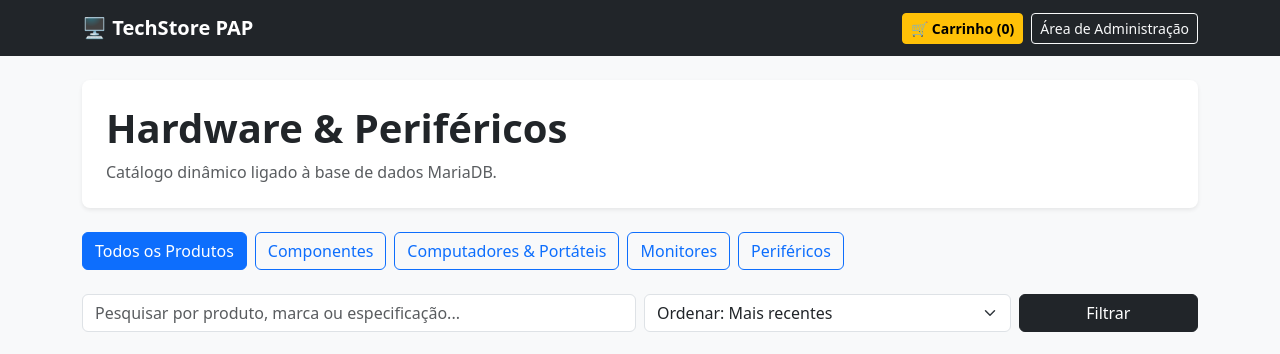
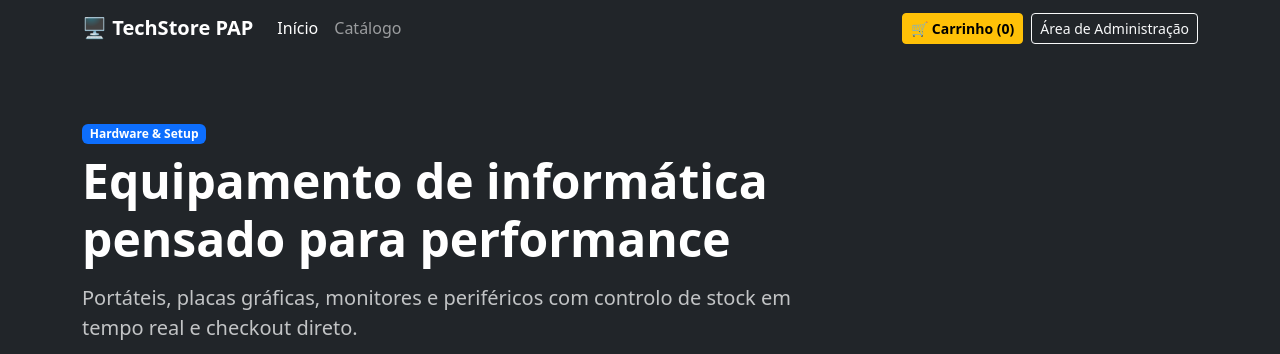
Before and after one commit to MartimFreire24is6/loja-informatica-pap, a PHP site: page / in a window 1280 px wide. Shown: the top 354 px of the page. Run offline with PHP 8.4, Linux system fonts and the light colour scheme; data comes from the database, SQL or seed files in the repository.

Commit message:
Corrigir filtro por categoria no catalogo.php e atualizar navegação

```diff
--- a/index.php
+++ b/index.php
@@ -1,144 +1,103 @@
 <?php
 session_start();
+require_once 'db.php';
+
 $totalItensCarrinho = array_sum($_SESSION['carrinho'] ?? []);
 
-require_once 'db.php';
-
-// Buscar todas as categorias para o menu de filtros
-$stmtCat = $pdo->query("SELECT * FROM categorias ORDER BY nome ASC");
-$categorias = $stmtCat->fetchAll();
-
-// Verificar se o utilizador filtrou por alguma categoria na URL (ex: index.php?categoria=perifericos)
-$categoriaSlug = is_string($_GET['categoria'] ?? null) ? $_GET['categoria'] : '';
-$pesquisa = is_string($_GET['q'] ?? null) ? trim($_GET['q']) : '';
-$ordem = is_string($_GET['ordem'] ?? null) ? $_GET['ordem'] : 'recentes';
-if (!in_array($ordem, ['recentes', 'preco_asc', 'preco_desc', 'nome_asc'], true)) {
-    $ordem = 'recentes';
-}
-
-$where = [];
-$params = [];
-
-if ($categoriaSlug !== '') {
-    $where[] = 'c.slug = ?';
-    $params[] = $categoriaSlug;
-}
-
-if ($pesquisa !== '') {
-    $where[] = '(p.nome LIKE ? OR p.marca LIKE ? OR p.descricao LIKE ?)';
-    $termo = '%' . $pesquisa . '%';
-    $params[] = $termo;
-    $params[] = $termo;
-    $params[] = $termo;
-}
-
-$orderBy = match ($ordem) {
-    'preco_asc' => 'p.preco ASC',
-    'preco_desc' => 'p.preco DESC',
-    'nome_asc' => 'p.nome ASC',
-    default => 'p.id DESC',
-};
-
-$sql = "SELECT p.*, c.nome AS categoria_nome
+$categorias = $pdo->query("SELECT * FROM categorias ORDER BY nome ASC")->fetchAll();
+$destaques  = $pdo->query("
+    SELECT p.*, c.nome AS categoria_nome
     FROM produtos p
-        JOIN categorias c ON p.categoria_id = c.id";
-if ($where !== []) {
-    $sql .= ' WHERE ' . implode(' AND ', $where);
-}
-$sql .= " ORDER BY {$orderBy}";
-
-$stmtProd = $pdo->prepare($sql);
-$stmtProd->execute($params);
-$produtos = $stmtProd->fetchAll();
+    JOIN categorias c ON p.categoria_id = c.id
+    WHERE p.stock > 0
+    ORDER BY p.id DESC
+    LIMIT 3
+")->fetchAll();
 ?>
 <!DOCTYPE html>
 <html lang="pt">
 <head>
     <meta charset="UTF-8">
     <meta name="viewport" content="width=device-width, initial-scale=1.0">
-    <title>TechStore PAP - Computadores e Periféricos</title>
-    <!-- Bootstrap 5 via CDN para um visual moderno e responsivo -->
+    <title>TechStore PAP — Computadores, Hardware e Periféricos</title>
     <link href="https://cdn.jsdelivr.net/npm/bootstrap@5.3.3/dist/css/bootstrap.min.css" rel="stylesheet">
-    <style>
-        .card-img-top {
-            height: 200px;
-            object-fit: cover;
-        }
-    </style>
 </head>
 <body class="bg-light">
 
-    <!-- Barra de Navegação -->
-    <nav class="navbar navbar-expand-lg navbar-dark bg-dark mb-4">
+    <nav class="navbar navbar-expand-lg navbar-dark bg-dark">
         <div class="container">
             <a class="navbar-brand fw-bold" href="index.php">🖥️ TechStore PAP</a>
-            <div class="d-flex">
-                <a href="carrinho.php" class="btn btn-warning btn-sm fw-bold me-2">
+            <button class="navbar-toggler" type="button" data-bs-toggle="collapse" data-bs-target="#menuNav">
+                <span class="navbar-toggler-icon"></span>
+            </button>
+            <div class="collapse navbar-collapse" id="menuNav">
+                <ul class="navbar-nav me-auto mb-2 mb-lg-0">
+                    <li class="nav-item"><a class="nav-link active" href="index.php">Início</a></li>
+                    <li class="nav-item"><a class="nav-link" href="catalogo.php">Catálogo</a></li>
+                </ul>
+                <div class="d-flex gap-2">
+                    <a href="carrinho.php" class="btn btn-warning btn-sm fw-bold">
                         🛒 Carrinho (<?= (int)$totalItensCarrinho ?>)
                     </a>
                     <a href="admin.php" class="btn btn-outline-light btn-sm">Área de Administração</a>
                 </div>
             </div>
+        </div>
     </nav>
 
-    <div class="container">
-        <!-- Cabeçalho -->
-        <div class="p-4 mb-4 bg-white rounded-3 shadow-sm">
-            <h1 class="display-6 fw-bold">Hardware & Periféricos</h1>
-            <p class="text-muted mb-0">Catálogo dinâmico ligado à base de dados MariaDB.</p>
+    <!-- Hero Banner -->
+    <section class="bg-dark text-white py-5 mb-5">
+        <div class="container py-3">
+            <div class="row align-items-center g-4">
+                <div class="col-lg-8">
+                    <span class="badge bg-primary mb-2">Hardware &amp; Setup</span>
+                    <h1 class="display-5 fw-bold mb-3">Equipamento de informática pensado para performance</h1>
+                    <p class="lead text-light opacity-75 mb-4">
+                        Portáteis, placas gráficas, monitores e periféricos com controlo de stock em tempo real e checkout direto.
+                    </p>
+                    <div class="d-flex flex-wrap gap-2">
+                        <a href="catalogo.php" class="btn btn-primary btn-lg px-4">Explorar Catálogo</a>
+                        <a href="#destaques" class="btn btn-outline-light btn-lg px-4">Ver Destaques</a>
+                    </div>
+                </div>
+            </div>
+        </div>
+    </section>
+
+    <!-- Categorias -->
+    <section class="container mb-5">
+        <div class="d-flex justify-content-between align-items-center mb-3">
+            <h2 class="h4 fw-bold mb-0">Categorias</h2>
+            <a href="catalogo.php" class="text-decoration-none small">Ver tudo →</a>
+        </div>
+        <div class="row row-cols-2 row-cols-md-4 g-3">
+            <?php foreach ($categorias as $cat): ?>
+                <div class="col">
+                    <a href="catalogo.php?categoria=<?= (int)$cat['id'] ?>" class="card text-decoration-none shadow-sm h-100 border-0">
+                        <div class="card-body d-flex align-items-center justify-content-between">
+                            <span class="fw-bold text-dark"><?= htmlspecialchars($cat['nome']) ?></span>
+                            <span class="text-primary">→</span>
+                        </div>
+                    </a>
+                </div>
+            <?php endforeach; ?>
+        </div>
+    </section>
+
+    <!-- Produtos em Destaque -->
+    <section id="destaques" class="container mb-5">
+        <div class="d-flex justify-content-between align-items-center mb-3">
+            <h2 class="h4 fw-bold mb-0">Destaques em Stock</h2>
+            <a href="catalogo.php" class="btn btn-outline-dark btn-sm">Ir para o Catálogo</a>
         </div>
 
-        <!-- Filtros por Categoria -->
-        <div class="mb-4 d-flex flex-wrap gap-2">
-            <a href="index.php" class="btn <?= $categoriaSlug === '' ? 'btn-primary' : 'btn-outline-primary' ?>">
-                Todos os Produtos
-            </a>
-            <?php foreach ($categorias as $cat): ?>
-                <a href="index.php?categoria=<?= htmlspecialchars($cat['slug']) ?>"
-                   class="btn <?= $categoriaSlug === $cat['slug'] ? 'btn-primary' : 'btn-outline-primary' ?>">
-                    <?= htmlspecialchars($cat['nome']) ?>
-                </a>
-            <?php endforeach; ?>
-        </div>
-
-        <form method="GET" class="row g-2 mb-4 align-items-center">
-            <?php if ($categoriaSlug !== ''): ?>
-                <input type="hidden" name="categoria" value="<?= htmlspecialchars($categoriaSlug, ENT_QUOTES, 'UTF-8') ?>">
+        <div class="row row-cols-1 row-cols-md-3 g-4">
+            <?php foreach ($destaques as $prod): ?>
+                <div class="col">
+                    <div class="card h-100 shadow-sm border-0">
+                        <?php if (!empty($prod['imagem'])): ?>
+                            <img src="<?= htmlspecialchars($prod['imagem']) ?>" class="card-img-top" alt="<?= htmlspecialchars($prod['nome']) ?>" style="height: 200px; object-fit: cover;">
                         <?php endif; ?>
-
-            <div class="col-md-6">
-                <input type="search" name="q" value="<?= htmlspecialchars($pesquisa, ENT_QUOTES, 'UTF-8') ?>"
-                       class="form-control" placeholder="Pesquisar por produto, marca ou especificação...">
-            </div>
-
-            <div class="col-md-4">
-                <select name="ordem" class="form-select">
-                    <option value="recentes" <?= $ordem === 'recentes' ? 'selected' : '' ?>>Ordenar: Mais recentes</option>
-                    <option value="preco_asc" <?= $ordem === 'preco_asc' ? 'selected' : '' ?>>Preço: menor para o maior</option>
-                    <option value="preco_desc" <?= $ordem === 'preco_desc' ? 'selected' : '' ?>>Preço: maior para o menor</option>
-                    <option value="nome_asc" <?= $ordem === 'nome_asc' ? 'selected' : '' ?>>Nome: A → Z</option>
-                </select>
-            </div>
-
-            <div class="col-md-2 d-flex gap-2">
-                <button type="submit" class="btn btn-dark w-100">Filtrar</button>
-                <?php if ($pesquisa !== '' || $ordem !== 'recentes'): ?>
-                    <a href="index.php<?= $categoriaSlug !== '' ? '?categoria=' . rawurlencode($categoriaSlug) : '' ?>" class="btn btn-outline-secondary">Limpar</a>
-                <?php endif; ?>
-            </div>
-        </form>
-
-        <!-- Grelha de Produtos -->
-        <div class="row row-cols-1 row-cols-md-3 g-4 mb-5">
-            <?php if (count($produtos) === 0): ?>
-                <div class="col-12">
-                    <div class="alert alert-warning">Nenhum produto encontrado com estes filtros.</div>
-                </div>
-            <?php else: ?>
-                <?php foreach ($produtos as $prod): ?>
-                    <div class="col">
-                        <div class="card h-100 shadow-sm">
-                            <img src="<?= htmlspecialchars($prod['imagem']) ?>" class="card-img-top" alt="<?= htmlspecialchars($prod['nome']) ?>">
                         <div class="card-body d-flex flex-column">
                             <div class="mb-2">
                                 <span class="badge bg-secondary"><?= htmlspecialchars($prod['categoria_nome']) ?></span>
@@ -147,25 +106,33 @@ $produtos = $stmtProd->fetchAll();
                             <h5 class="card-title"><?= htmlspecialchars($prod['nome']) ?></h5>
                             <p class="card-text text-muted small flex-grow-1"><?= htmlspecialchars($prod['descricao']) ?></p>
                             <div class="d-flex justify-content-between align-items-center mt-3 pt-2 border-top">
-                                    <span class="fs-5 fw-bold text-success"><?= number_format($prod['preco'], 2, ',', ' ') ?> €</span>
-                                    <span class="small <?= $prod['stock'] > 0 ? 'text-muted' : 'text-danger fw-bold' ?>">
-                                        <?= $prod['stock'] > 0 ? "Stock: {$prod['stock']} un." : 'Esgotado' ?>
-                                    </span>
+                                <span class="fs-5 fw-bold text-success"><?= number_format((float)$prod['preco'], 2, ',', ' ') ?> €</span>
+                                <small class="text-muted">Stock: <?= (int)$prod['stock'] ?> un.</small>
                             </div>
                             <form method="POST" action="carrinho.php" class="mt-3">
                                 <input type="hidden" name="acao" value="adicionar">
                                 <input type="hidden" name="id" value="<?= (int)$prod['id'] ?>">
-                                    <button type="submit" class="btn btn-primary btn-sm w-100" <?= ((int)$prod['stock'] <= 0) ? 'disabled' : '' ?>>
-                                        <?= ((int)$prod['stock'] > 0) ? '+ Adicionar ao Carrinho' : 'Sem Stock' ?>
-                                    </button>
+                                <button type="submit" class="btn btn-primary btn-sm w-100">+ Adicionar ao Carrinho</button>
                             </form>
                         </div>
                     </div>
                 </div>
             <?php endforeach; ?>
-            <?php endif; ?>
+        </div>
+    </section>
+
+    <!-- Vantagens / Rodapé -->
+    <footer class="bg-dark text-white py-4 mt-auto">
+        <div class="container d-flex flex-wrap justify-content-between align-items-center gap-2">
+            <div>
+                <strong>TechStore PAP</strong> — Projeto de Aptidão Profissional
+            </div>
+            <div class="small text-secondary">
+                Catálogo dinâmico • Carrinho com transação PDO • Gestão de stock
             </div>
         </div>
+    </footer>
 
+    <script src="https://cdn.jsdelivr.net/npm/bootstrap@5.3.3/dist/js/bootstrap.bundle.min.js"></script>
 </body>
 </html>
```
Also changed, not shown: catalogo.php (added, +170 -0 lines). Lines whose indentation alone changed are shown as unchanged.
